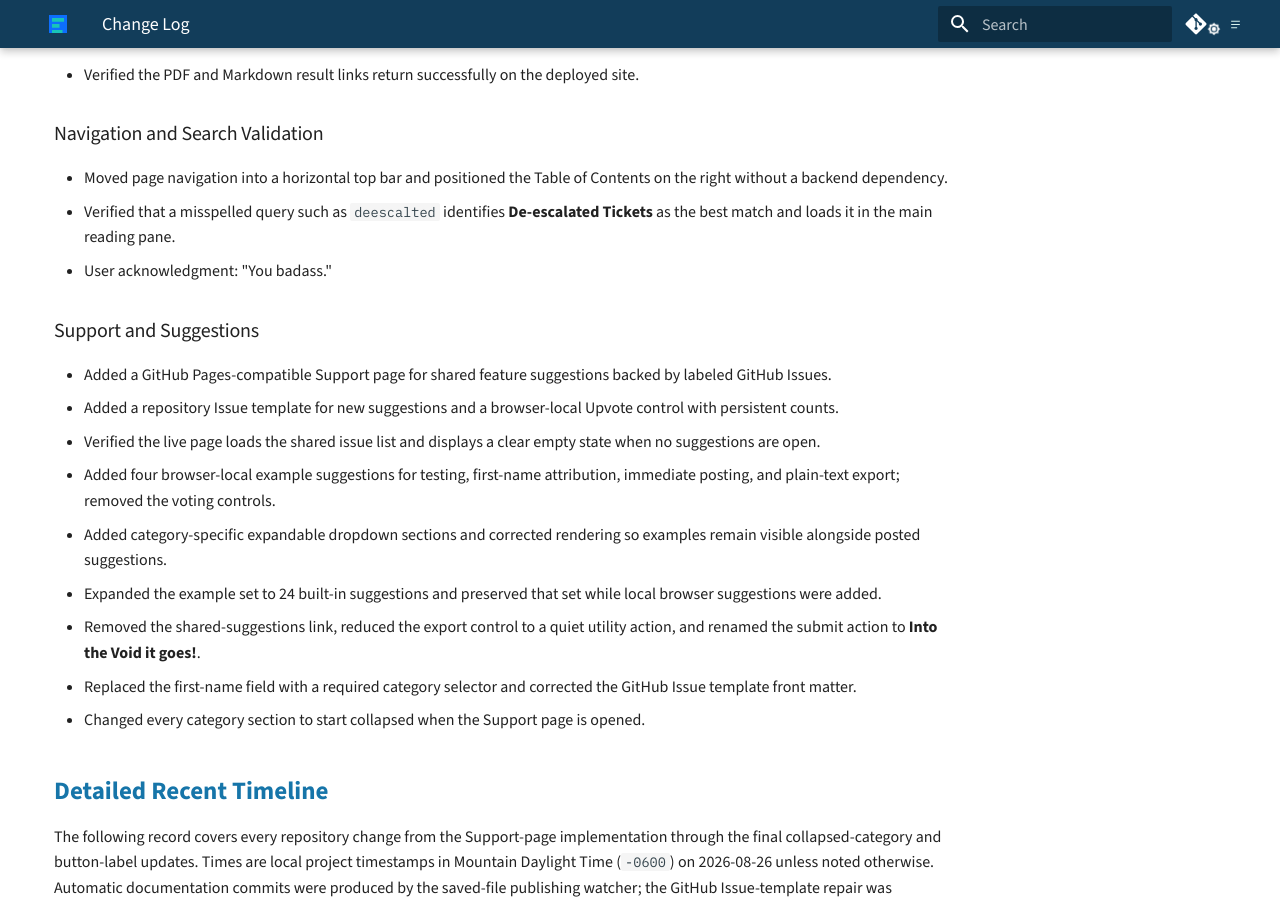
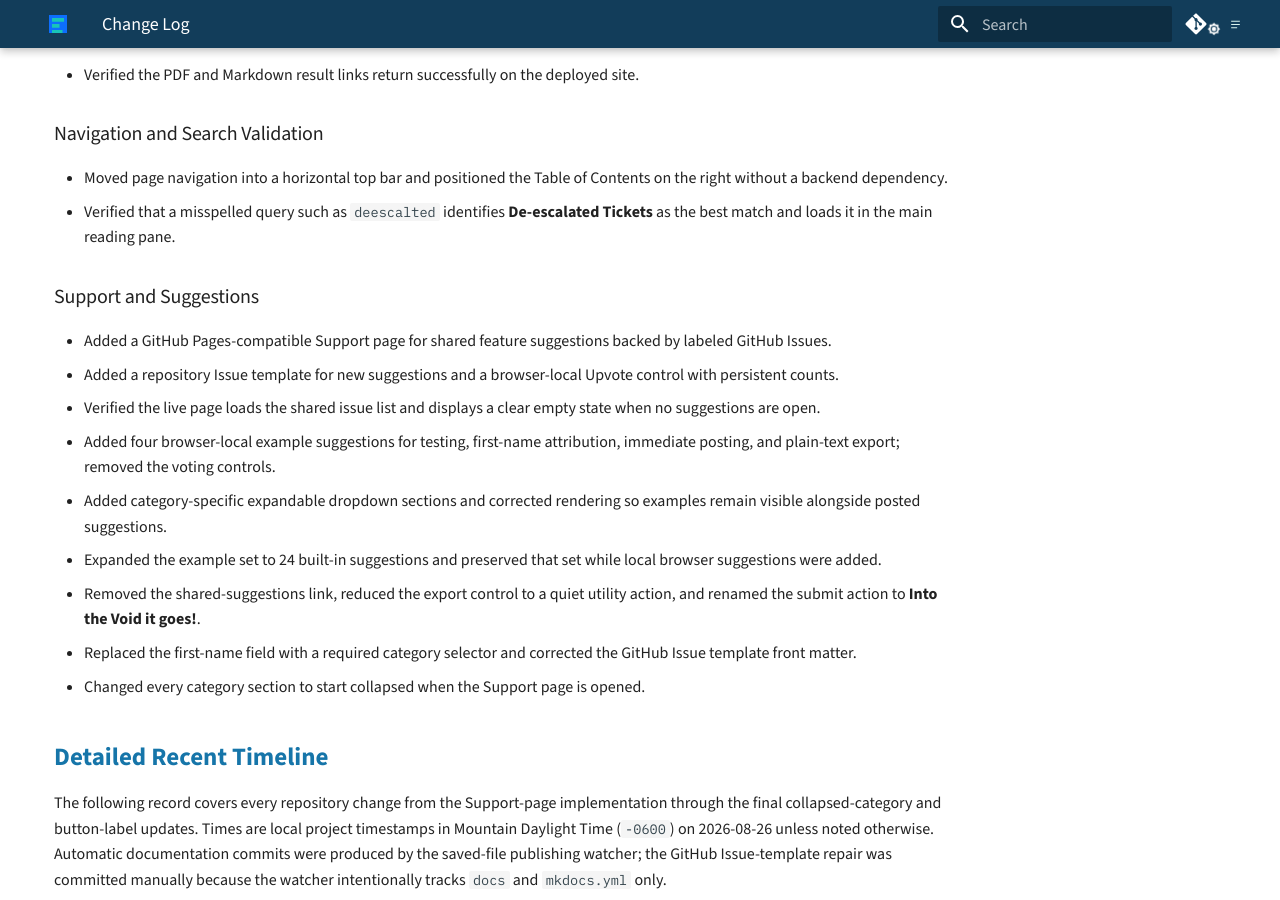
Before and after one commit to dgooding/mkdocs-basic, an MkDocs documentation site: the page built from docs/change-log.md, in a window 1280 px wide and 900 px high, scrolled down 1060 px. Built offline with MkDocs 1.6.1 and Material for MkDocs 9.7.7, drawn with Linux system fonts in a browser that asks for light colours; comment, search, counter and statistics services are not loaded.

Commit message:
docs: auto-update 2026-08-26 22:51:02

```diff
--- a/docs/change-log.md
+++ b/docs/change-log.md
@@ -30,7 +30,6 @@ This page records the iterative development of the ITSD Documentation site.
 
 - Moved page navigation into a horizontal top bar and positioned the Table of Contents on the right without a backend dependency.
 - Verified that a misspelled query such as `deescalted` identifies **De-escalated Tickets** as the best match and loads it in the main reading pane.
-- User acknowledgment: "You badass."
 
 ### Support and Suggestions
 
```
